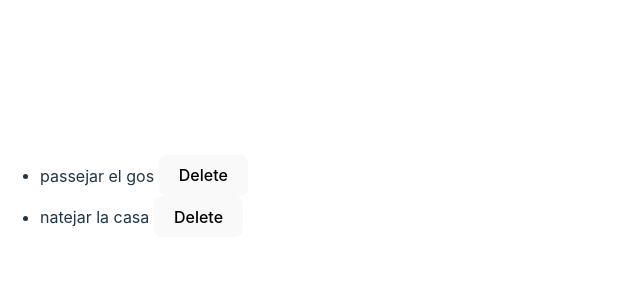
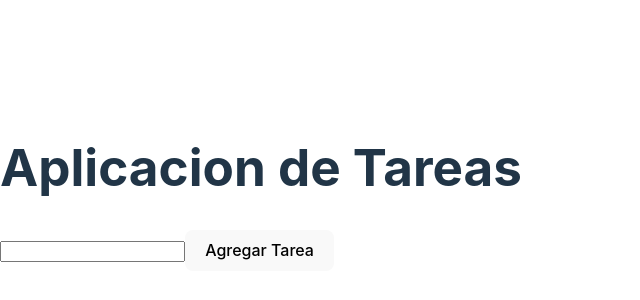
Before and after one commit to FundacioEsplaiJava2024/ToDoList-grupo-3, a React (Vite) app: page / in a window 1280 px wide. Shown: the part 204-504 px from the top of the page, without its empty margins (0-640 px from the left). Built offline with nearby package versions, Linux system fonts and the light colour scheme.

Commit message:
Merged Main into TodolistItem

```diff
--- a/src/App.tsx
+++ b/src/App.tsx
@@ -1,29 +1,30 @@
-import React from 'react';
+import { useState } from "react";
+import TodoForm from "./components/TodoForm";
+import TodoList from "./components/TodoList";
 import { Task } from "./model/task";
-import { TaskListItem } from './components/TaskListItem';
 
-const tasks: Task[] = [
-  {
-    id: 1,
-    name: 'passejar el gos',
-  },
-  {
-    id: 2,
-    name: 'natejar la casa',
-  },
-];
+const App=()=> {
+  const[todos, setTodos]=useState<Task[]>([]);
 
-function App() {
-  const handleDelete = (task: Task) => {
-    // No fa res, de moment
+  const handleAddTarea=(text:string)=>{
+    const newTodo : Task = {
+      id: Date.now(),
+      name: text,
+    };
+    setTodos([...todos,newTodo]);
   };
 
+  // const handleDelete = (task: Task) => {
+  //   // No fa res, de moment
+  // };
+
   return (
-    <ul>
-      <TaskListItem task={tasks[0]} onDelete={handleDelete}/>
-      <TaskListItem task={tasks[1]} onDelete={handleDelete}/>
-    </ul>
+    <div>
+      <h1>Aplicacion de Tareas</h1>
+      <TodoForm onAddTarea={handleAddTarea} />
+      <TodoList todos={todos} />
+    </div>
   );
 }
 
-export default App
+export default App;
--- a/src/components/TaskListItem.tsx
+++ b/src/components/TaskListItem.tsx
@@ -1,4 +1,4 @@
-import React, { FunctionComponent } from "react";
+import { FunctionComponent } from "react";
 import { Task } from "../model/task";
 
 interface Props {
--- /dev/null
+++ b/src/components/TodoForm.tsx
@@ -0,0 +1,24 @@
+import React, {useState} from "react";
+
+interface TodoForm{
+    onAddTarea: (texto:string)=> void;
+}
+
+const TodoForm:React.FC<TodoForm>=({onAddTarea})=>{
+    const[tarea, setTarea]=useState('');
+
+    const handleSubmit=(evento:React.FormEvent<HTMLFormElement>)=>{
+        evento.preventDefault();
+            onAddTarea(tarea);
+            setTarea('');
+    };
+
+    return(
+        <form onSubmit={handleSubmit}>
+            <input type="text" value={tarea}
+            onChange={(evento)=>setTarea(evento.target.value)} />
+            <button type="submit">Agregar Tarea</button>
+            </form>
+    );
+};
+export default TodoForm;
--- /dev/null
+++ b/src/components/TodoList.tsx
@@ -0,0 +1,16 @@
+import React from "react";
+import { Task } from "../model/task";
+
+interface TodoListProps{
+    todos: Task[];
+}
+
+const TodoList: React.FC<TodoListProps>=({todos} : TodoListProps)=>{
+    return (
+        <ul>
+            {todos.map((todo)=>(<li key={todo.id}>{todo.name}</li>
+            ))}
+        </ul>
+    );
+}
+export default TodoList;
--- a/src/main.tsx
+++ b/src/main.tsx
@@ -2,6 +2,7 @@ import React from 'react'
 import ReactDOM from 'react-dom/client'
 import App from './App.tsx'
 import './index.css'
+
 
 ReactDOM.createRoot(document.getElementById('root')!).render(
   <React.StrictMode>
--- a/tsconfig.json
+++ b/tsconfig.json
@@ -20,6 +20,6 @@
     "noUnusedParameters": true,
     "noFallthroughCasesInSwitch": true
   },
-  "include": ["src"],
+  "include": ["src","src/**/*"],
   "references": [{ "path": "./tsconfig.node.json" }]
 }
```
Also changed, not shown: src/components/Header.tsx (added).
